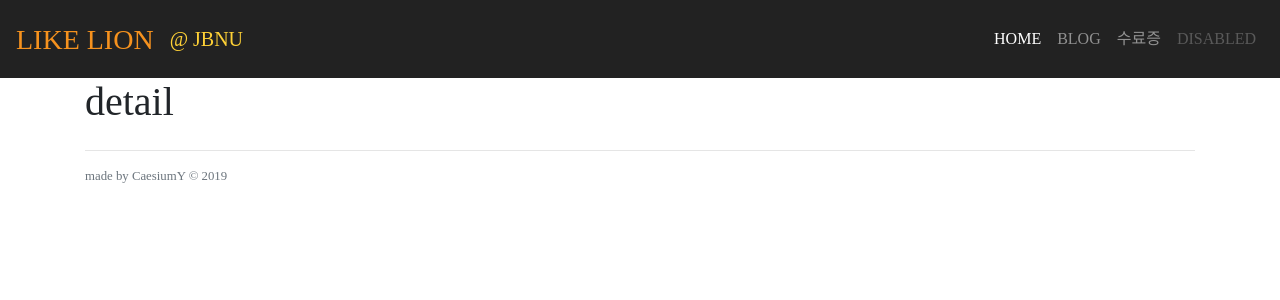
After one commit to CaesiumY/Like-Lion-7th-1st-Semester, a Django app: page /detail/ in a window 1280 px wide. The commit adds this page. Shown: the top 300 px of the page. Run offline with Django 3.2, Linux system fonts and the light colour scheme; some libraries are stand-ins or nearby versions; some web fonts are replaced.

Commit message:
feat: Add detail.html

```diff
--- a/secondproject/blog/templates/base.html
+++ b/secondproject/blog/templates/base.html
@@ -22,7 +22,8 @@
 <body>
     <!-- 네비게이션 바 추가 -->
     <nav class="navbar navbar-expand-lg navbar-dark sticky-top" style="background-color: #222">
-        <h3><a class="navbar-brand jalnan" href="#" style="color:#f6921e; font-size: 1em; padding-top: 15px">LIKE LION</a></h3>
+        <h3><a class="navbar-brand jalnan" href="{%url 'home'%}" style="color:#f6921e; font-size: 1em; padding-top: 15px">LIKE
+                LION</a></h3>
         <a class="navbar-brand page-scroll jalnan" href="#page-top" style="color:#fed136;">@ JBNU</a>
         <!-- 모바일용 확장 버튼 -->
         <button class="navbar-toggler" type="button" data-toggle="collapse" data-target="#navbarNavAltMarkup"
@@ -33,7 +34,7 @@
         <div class="collapse navbar-collapse" id="navbarNavAltMarkup">
             <div class="navbar-nav ml-auto text-uppercase jalnan">
                 <a class="nav-item nav-link active" href="#">Home <span class="sr-only">(current)</span></a>
-                <a class="nav-item nav-link" href="#">Blog</a>
+                <a class="nav-item nav-link" href="{%url 'detail'%}">Blog</a>
                 <a class="nav-item nav-link" href="#">수료증</a>
                 <a class="nav-item nav-link disabled" href="#">Disabled</a>
             </div>
--- /dev/null
+++ b/secondproject/blog/templates/detail.html
@@ -0,0 +1,7 @@
+{%extends 'base.html'%}
+
+{%block content%}
+
+<h1>detail</h1>
+
+{%endblock%}
--- a/secondproject/blog/views.py
+++ b/secondproject/blog/views.py
@@ -5,3 +5,6 @@ from .models import Blog
 def home(request):
     blogs = Blog.objects
     return render(request, 'home.html', {'blogs': blogs})
+
+def detail(request):
+    return render(request, 'detail.html')
--- a/secondproject/secondproject/urls.py
+++ b/secondproject/secondproject/urls.py
@@ -20,4 +20,5 @@ import blog.views
 urlpatterns = [
     path('admin/', admin.site.urls),
     path('', blog.views.home, name="home"),
+    path('detail/', blog.views.detail, name="detail")
 ]
```
